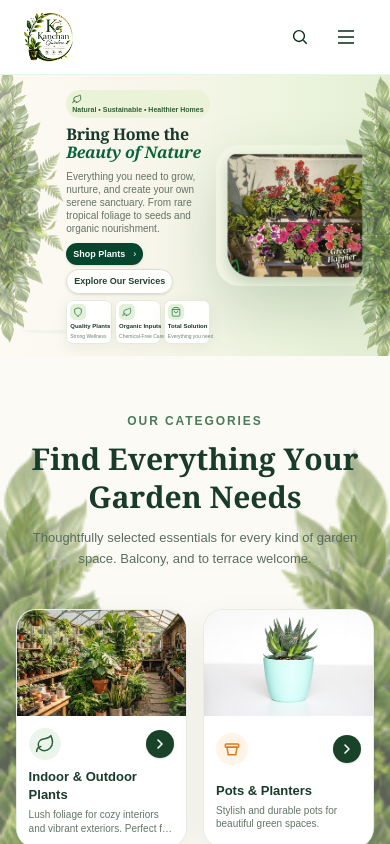
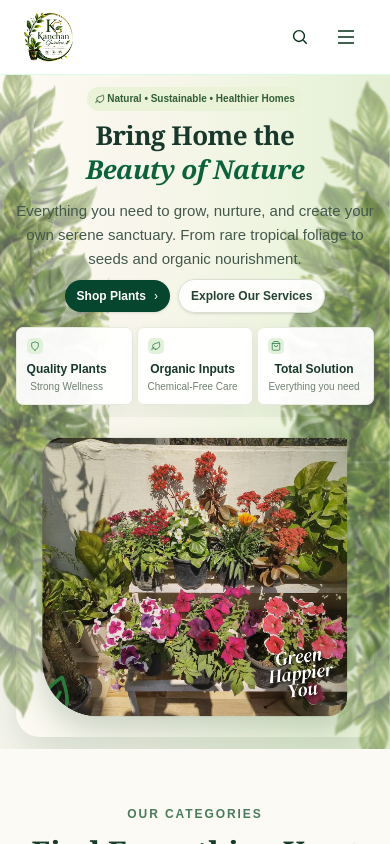
Before and after one commit to Brand-Mindz-Global-Technology-Pvt-Ltd/Kanchan-Frontend, a React (Vite) app: page / in a window 390 px wide. Shown: the top 844 px of the page. Built offline with nearby package versions, Linux system fonts and the light colour scheme.

Commit message:
Update home page sections and mobile layout

```diff
--- a/src/components/home/BotanicalChronicle.tsx
+++ b/src/components/home/BotanicalChronicle.tsx
@@ -70,7 +70,7 @@
           </p>
         </header>
 
-        <div className="mt-[25px] grid grid-cols-2 gap-3 sm:grid-cols-2 sm:gap-6 lg:grid-cols-3 min-[1280px]:gap-[60px]">
+        <div className="mt-[25px] grid grid-cols-1 gap-5 sm:grid-cols-2 sm:gap-6 lg:grid-cols-3 min-[1280px]:gap-[60px]">
           {articles.map((article) => (
             <CategoryCard
               key={article.title}
--- a/src/components/home/GardenerStories.tsx
+++ b/src/components/home/GardenerStories.tsx
@@ -74,12 +74,12 @@
           </span>
         </div>
 
-        <div className="mt-5 grid grid-cols-2 gap-3 min-[640px]:grid-cols-2 min-[640px]:gap-4 min-[1000px]:grid-cols-4 min-[1000px]:gap-[14px]">
+        <div className="mt-5 flex overflow-x-auto overflow-y-hidden gap-3.5 pb-3 pt-1 snap-x snap-mandatory touch-pan-x [scrollbar-width:none] [-ms-overflow-style:none] [&::-webkit-scrollbar]:hidden sm:grid sm:grid-cols-2 sm:gap-4 sm:overflow-visible sm:pb-0 sm:pt-0 sm:snap-none min-[1000px]:grid-cols-4 min-[1000px]:gap-[14px]">
           {testimonials.map((item) => (
             <article
               key={item.name}
               data-reveal-card
-              className="flex min-h-[198px] min-w-0 flex-col rounded-[15px] border border-[#E8E9DD] bg-white p-[14px_12px] min-[640px]:p-[18px_18px_16px] shadow-[0_4px_11px_rgba(35,55,35,0.2)]"
+              className="flex min-h-[198px] min-w-0 w-[87%] shrink-0 snap-start flex-col rounded-[15px] border border-[#E8E9DD] bg-white p-[14px_12px] shadow-[0_4px_11px_rgba(35,55,35,0.2)] sm:w-auto sm:shrink sm:snap-align-none min-[640px]:p-[18px_18px_16px]"
             >
               <div className="flex items-center gap-[10px]">
                 <img
--- a/src/output.css
+++ b/src/output.css
@@ -32,6 +32,7 @@
     --leading-snug: 1.375;
     --leading-normal: 1.5;
     --leading-relaxed: 1.625;
+    --radius-md: 0.375rem;
     --radius-xl: 0.75rem;
     --radius-2xl: 1rem;
     --radius-3xl: 1.5rem;
@@ -216,65 +217,14 @@
   .top-2\.5 {
     top: calc(var(--spacing) * 2.5);
   }
-  .top-4 {
-    top: calc(var(--spacing) * 4);
-  }
-  .top-6 {
-    top: calc(var(--spacing) * 6);
-  }
-  .top-8 {
-    top: calc(var(--spacing) * 8);
-  }
-  .top-10 {
-    top: calc(var(--spacing) * 10);
-  }
-  .-right-6 {
-    right: calc(var(--spacing) * -6);
-  }
-  .-right-8 {
-    right: calc(var(--spacing) * -8);
-  }
   .right-2\.5 {
     right: calc(var(--spacing) * 2.5);
   }
   .right-4 {
     right: calc(var(--spacing) * 4);
   }
-  .right-10 {
-    right: calc(var(--spacing) * 10);
-  }
-  .right-\[16\%\] {
-    right: 16%;
-  }
-  .-bottom-6 {
-    bottom: calc(var(--spacing) * -6);
-  }
-  .-bottom-8 {
-    bottom: calc(var(--spacing) * -8);
-  }
-  .-bottom-10 {
-    bottom: calc(var(--spacing) * -10);
-  }
-  .-bottom-12 {
-    bottom: calc(var(--spacing) * -12);
-  }
-  .-left-6 {
-    left: calc(var(--spacing) * -6);
-  }
-  .-left-8 {
-    left: calc(var(--spacing) * -8);
-  }
-  .-left-10 {
-    left: calc(var(--spacing) * -10);
-  }
-  .-left-12 {
-    left: calc(var(--spacing) * -12);
-  }
   .left-2\.5 {
     left: calc(var(--spacing) * 2.5);
-  }
-  .left-\[26\%\] {
-    left: 26%;
   }
   .isolate {
     isolation: isolate;
@@ -350,9 +300,6 @@
   }
   .mt-6 {
     margin-top: calc(var(--spacing) * 6);
-  }
-  .mt-8 {
-    margin-top: calc(var(--spacing) * 8);
   }
   .mt-\[2px\] {
     margin-top: 2px;
@@ -546,30 +493,15 @@
   .w-20 {
     width: calc(var(--spacing) * 20);
   }
-  .w-24 {
-    width: calc(var(--spacing) * 24);
-  }
-  .w-28 {
-    width: calc(var(--spacing) * 28);
-  }
-  .w-32 {
-    width: calc(var(--spacing) * 32);
-  }
-  .w-36 {
-    width: calc(var(--spacing) * 36);
-  }
-  .w-40 {
-    width: calc(var(--spacing) * 40);
-  }
-  .w-44 {
-    width: calc(var(--spacing) * 44);
-  }
   .w-\[18px\] {
     width: 18px;
   }
   .w-\[34px\] {
     width: 34px;
   }
+  .w-\[87\%\] {
+    width: 87%;
+  }
   .w-\[90\%\] {
     width: 90%;
   }
@@ -638,6 +570,9 @@
   }
   .max-w-\[1440px\] {
     max-width: 1440px;
+  }
+  .max-w-none {
+    max-width: none;
   }
   .min-w-0 {
     min-width: 0px;
@@ -655,39 +590,9 @@
     --tw-translate-y: calc(calc(1 / 2 * 100%) * -1);
     translate: var(--tw-translate-x) var(--tw-translate-y);
   }
-  .-rotate-12 {
-    rotate: calc(12deg * -1);
-  }
-  .-rotate-15 {
-    rotate: calc(15deg * -1);
-  }
-  .-rotate-25 {
-    rotate: calc(25deg * -1);
-  }
-  .-rotate-35 {
-    rotate: calc(35deg * -1);
-  }
-  .-rotate-45 {
-    rotate: calc(45deg * -1);
-  }
-  .rotate-12 {
-    rotate: 12deg;
-  }
-  .rotate-15 {
-    rotate: 15deg;
-  }
-  .rotate-20 {
-    rotate: 20deg;
-  }
   .rotate-25 {
     rotate: 25deg;
   }
-  .rotate-30 {
-    rotate: 30deg;
-  }
-  .rotate-35 {
-    rotate: 35deg;
-  }
   .rotate-45 {
     rotate: 45deg;
   }
@@ -700,9 +605,25 @@
   .cursor-pointer {
     cursor: pointer;
   }
+  .touch-pan-x {
+    --tw-pan-x: pan-x;
+    touch-action: var(--tw-pan-x,) var(--tw-pan-y,) var(--tw-pinch-zoom,);
+  }
   .resize {
     resize: both;
   }
+  .snap-x {
+    scroll-snap-type: x var(--tw-scroll-snap-strictness);
+  }
+  .snap-mandatory {
+    --tw-scroll-snap-strictness: mandatory;
+  }
+  .snap-start {
+    scroll-snap-align: start;
+  }
+  .\[scrollbar-width\:none\] {
+    scrollbar-width: none;
+  }
   .grid-cols-1 {
     grid-template-columns: repeat(1, minmax(0, 1fr));
   }
@@ -748,6 +669,9 @@
   .gap-1 {
     gap: var(--spacing);
   }
+  .gap-1\.5 {
+    gap: calc(var(--spacing) * 1.5);
+  }
   .gap-2 {
     gap: calc(var(--spacing) * 2);
   }
@@ -757,8 +681,14 @@
   .gap-3 {
     gap: calc(var(--spacing) * 3);
   }
+  .gap-3\.5 {
+    gap: calc(var(--spacing) * 3.5);
+  }
   .gap-4 {
     gap: calc(var(--spacing) * 4);
+  }
+  .gap-5 {
+    gap: calc(var(--spacing) * 5);
   }
   .gap-6 {
     gap: calc(var(--spacing) * 6);
@@ -801,8 +731,11 @@
   .overflow-hidden {
     overflow: hidden;
   }
-  .rounded {
-    border-radius: 0.25rem;
+  .overflow-x-auto {
+    overflow-x: auto;
+  }
+  .overflow-y-hidden {
+    overflow-y: hidden;
   }
   .rounded-2xl {
     border-radius: var(--radius-2xl);
@@ -827,6 +760,9 @@
   }
   .rounded-full {
     border-radius: calc(infinity * 1px);
+  }
+  .rounded-md {
+    border-radius: var(--radius-md);
   }
   .rounded-xl {
     border-radius: var(--radius-xl);
@@ -834,6 +770,10 @@
   .border {
     border-style: var(--tw-border-style);
     border-width: 1px;
+  }
+  .border-t {
+    border-top-style: var(--tw-border-style);
+    border-top-width: 1px;
   }
   .border-b {
     border-bottom-style: var(--tw-border-style);
@@ -965,6 +905,9 @@
   .object-cover {
     object-fit: cover;
   }
+  .object-fill {
+    object-fit: fill;
+  }
   .object-center {
     object-position: center;
   }
@@ -1037,9 +980,6 @@
   .py-4\.5 {
     padding-block: calc(var(--spacing) * 4.5);
   }
-  .py-6 {
-    padding-block: calc(var(--spacing) * 6);
-  }
   .py-8 {
     padding-block: calc(var(--spacing) * 8);
   }
@@ -1093,6 +1033,12 @@
   }
   .pb-0\.5 {
     padding-bottom: calc(var(--spacing) * 0.5);
+  }
+  .pb-3 {
+    padding-bottom: calc(var(--spacing) * 3);
+  }
+  .pb-4 {
+    padding-bottom: calc(var(--spacing) * 4);
   }
   .pb-5 {
     padding-bottom: calc(var(--spacing) * 5);
@@ -1201,11 +1147,11 @@
   .text-\[30px\] {
     font-size: 30px;
   }
+  .text-\[32px\] {
+    font-size: 32px;
+  }
   .text-\[34px\] {
     font-size: 34px;
-  }
-  .text-\[38px\] {
-    font-size: 38px;
   }
   .leading-3 {
     --tw-leading: calc(var(--spacing) * 3);
@@ -1492,12 +1438,6 @@
   .opacity-60 {
     opacity: 60%;
   }
-  .opacity-65 {
-    opacity: 65%;
-  }
-  .opacity-70 {
-    opacity: 70%;
-  }
   .opacity-75 {
     opacity: 75%;
   }
@@ -1620,6 +1560,9 @@
   .select-none {
     -webkit-user-select: none;
     user-select: none;
+  }
+  .\[-ms-overflow-style\:none\] {
+    -ms-overflow-style: none;
   }
   @media (hover: hover) {
     .group-hover\:translate-x-0\.5:is(:where(.group):hover *) {
@@ -1662,6 +1605,9 @@
     .hover\:bg-\[\#FBFDF8\]:hover {
       background-color: #FBFDF8;
     }
+    .hover\:bg-green-50:hover {
+      background-color: var(--color-green-50);
+    }
     .hover\:bg-green-100:hover {
       background-color: var(--color-green-100);
     }
@@ -1708,12 +1654,6 @@
     scale: var(--tw-scale-x) var(--tw-scale-y);
   }
   @media (width >= 640px) {
-    .min-\[640px\]\:grid-cols-2 {
-      grid-template-columns: repeat(2, minmax(0, 1fr));
-    }
-    .min-\[640px\]\:gap-4 {
-      gap: calc(var(--spacing) * 4);
-    }
     .min-\[640px\]\:p-\[18px_18px_16px\] {
       padding: 18px 18px 16px;
     }
@@ -1738,51 +1678,9 @@
     .sm\:top-3 {
       top: calc(var(--spacing) * 3);
     }
-    .sm\:top-8 {
-      top: calc(var(--spacing) * 8);
-    }
-    .sm\:top-10 {
-      top: calc(var(--spacing) * 10);
-    }
-    .sm\:top-12 {
-      top: calc(var(--spacing) * 12);
-    }
-    .sm\:-right-6 {
-      right: calc(var(--spacing) * -6);
-    }
-    .sm\:right-0 {
-      right: 0px;
-    }
     .sm\:right-3 {
       right: calc(var(--spacing) * 3);
     }
-    .sm\:right-4 {
-      right: calc(var(--spacing) * 4);
-    }
-    .sm\:right-6 {
-      right: calc(var(--spacing) * 6);
-    }
-    .sm\:right-16 {
-      right: calc(var(--spacing) * 16);
-    }
-    .sm\:-bottom-6 {
-      bottom: calc(var(--spacing) * -6);
-    }
-    .sm\:-bottom-8 {
-      bottom: calc(var(--spacing) * -8);
-    }
-    .sm\:-bottom-10 {
-      bottom: calc(var(--spacing) * -10);
-    }
-    .sm\:-left-6 {
-      left: calc(var(--spacing) * -6);
-    }
-    .sm\:-left-8 {
-      left: calc(var(--spacing) * -8);
-    }
-    .sm\:left-2 {
-      left: calc(var(--spacing) * 2);
-    }
     .sm\:left-3 {
       left: calc(var(--spacing) * 3);
     }
@@ -1801,6 +1699,9 @@
     .sm\:mt-7 {
       margin-top: calc(var(--spacing) * 7);
     }
+    .sm\:mt-8 {
+      margin-top: calc(var(--spacing) * 8);
+    }
     .sm\:mt-10 {
       margin-top: calc(var(--spacing) * 10);
     }
@@ -1819,6 +1720,9 @@
     .sm\:flex {
       display: flex;
     }
+    .sm\:grid {
+      display: grid;
+    }
     .sm\:inline {
       display: inline;
     }
@@ -1861,36 +1765,24 @@
     .sm\:w-20 {
       width: calc(var(--spacing) * 20);
     }
-    .sm\:w-24 {
-      width: calc(var(--spacing) * 24);
-    }
     .sm\:w-26 {
       width: calc(var(--spacing) * 26);
     }
-    .sm\:w-28 {
-      width: calc(var(--spacing) * 28);
-    }
-    .sm\:w-32 {
-      width: calc(var(--spacing) * 32);
-    }
-    .sm\:w-36 {
-      width: calc(var(--spacing) * 36);
-    }
-    .sm\:w-40 {
-      width: calc(var(--spacing) * 40);
-    }
-    .sm\:w-44 {
-      width: calc(var(--spacing) * 44);
-    }
-    .sm\:w-48 {
-      width: calc(var(--spacing) * 48);
-    }
-    .sm\:w-52 {
-      width: calc(var(--spacing) * 52);
-    }
     .sm\:w-\[82\%\] {
       width: 82%;
     }
+    .sm\:w-auto {
+      width: auto;
+    }
+    .sm\:shrink {
+      flex-shrink: 1;
+    }
+    .sm\:snap-none {
+      scroll-snap-type: none;
+    }
+    .sm\:snap-align-none {
+      scroll-snap-align: none;
+    }
     .sm\:grid-cols-2 {
       grid-template-columns: repeat(2, minmax(0, 1fr));
     }
@@ -1936,6 +1828,9 @@
     .sm\:justify-self-auto {
       justify-self: auto;
     }
+    .sm\:overflow-visible {
+      overflow: visible;
+    }
     .sm\:rounded-\[14px\] {
       border-radius: 14px;
     }
@@ -1981,6 +1876,9 @@
     .sm\:px-12 {
       padding-inline: calc(var(--spacing) * 12);
     }
+    .sm\:py-3 {
+      padding-block: calc(var(--spacing) * 3);
+    }
     .sm\:py-4 {
       padding-block: calc(var(--spacing) * 4);
     }
@@ -2008,11 +1906,17 @@
     .sm\:py-\[18px\] {
       padding-block: 18px;
     }
+    .sm\:pt-0 {
+      padding-top: 0px;
+    }
     .sm\:pt-11 {
       padding-top: calc(var(--spacing) * 11);
     }
     .sm\:pt-12 {
       padding-top: calc(var(--spacing) * 12);
+    }
+    .sm\:pb-0 {
+      padding-bottom: 0px;
     }
     .sm\:pb-6 {
       padding-bottom: calc(var(--spacing) * 6);
@@ -2121,30 +2025,9 @@
     }
   }
   @media (width >= 64rem) {
-    .lg\:top-10 {
-      top: calc(var(--spacing) * 10);
-    }
-    .lg\:top-12 {
-      top: calc(var(--spacing) * 12);
-    }
-    .lg\:-right-4 {
-      right: calc(var(--spacing) * -4);
-    }
     .lg\:right-6 {
       right: calc(var(--spacing) * 6);
     }
-    .lg\:right-10 {
-      right: calc(var(--spacing) * 10);
-    }
-    .lg\:right-28 {
-      right: calc(var(--spacing) * 28);
-    }
-    .lg\:-left-6 {
-      left: calc(var(--spacing) * -6);
-    }
-    .lg\:left-4 {
-      left: calc(var(--spacing) * 4);
-    }
     .lg\:col-span-6 {
       grid-column: span 6 / span 6;
     }
@@ -2154,27 +2037,6 @@
     .lg\:w-14 {
       width: calc(var(--spacing) * 14);
     }
-    .lg\:w-32 {
-      width: calc(var(--spacing) * 32);
-    }
-    .lg\:w-36 {
-      width: calc(var(--spacing) * 36);
-    }
-    .lg\:w-40 {
-      width: calc(var(--spacing) * 40);
-    }
-    .lg\:w-44 {
-      width: calc(var(--spacing) * 44);
-    }
-    .lg\:w-48 {
-      width: calc(var(--spacing) * 48);
-    }
-    .lg\:w-52 {
-      width: calc(var(--spacing) * 52);
-    }
-    .lg\:w-56 {
-      width: calc(var(--spacing) * 56);
-    }
     .lg\:max-w-\[560px\] {
       max-width: 560px;
     }
@@ -2217,14 +2079,14 @@
     .lg\:px-4 {
       padding-inline: calc(var(--spacing) * 4);
     }
-    .lg\:px-8 {
-      padding-inline: calc(var(--spacing) * 8);
-    }
     .lg\:px-10 {
       padding-inline: calc(var(--spacing) * 10);
     }
     .lg\:px-16 {
       padding-inline: calc(var(--spacing) * 16);
+    }
+    .lg\:py-3 {
+      padding-block: calc(var(--spacing) * 3);
     }
     .lg\:py-10 {
       padding-block: calc(var(--spacing) * 10);
@@ -2285,6 +2147,9 @@
     .xl\:text-\[56px\] {
       font-size: 56px;
     }
+  }
+  .\[\&\:\:-webkit-scrollbar\]\:hidden::-webkit-scrollbar {
+    display: none;
   }
 }
 * {
@@ -2333,6 +2198,23 @@
 @property --tw-skew-y {
   syntax: "*";
   inherits: false;
+}
+@property --tw-pan-x {
+  syntax: "*";
+  inherits: false;
+}
+@property --tw-pan-y {
+  syntax: "*";
+  inherits: false;
+}
+@property --tw-pinch-zoom {
+  syntax: "*";
+  inherits: false;
+}
+@property --tw-scroll-snap-strictness {
+  syntax: "*";
+  inherits: false;
+  initial-value: proximity;
 }
 @property --tw-space-y-reverse {
   syntax: "*";
@@ -2550,6 +2432,10 @@
       --tw-rotate-z: initial;
       --tw-skew-x: initial;
       --tw-skew-y: initial;
+      --tw-pan-x: initial;
+      --tw-pan-y: initial;
+      --tw-pinch-zoom: initial;
+      --tw-scroll-snap-strictness: proximity;
       --tw-space-y-reverse: 0;
       --tw-divide-y-reverse: 0;
       --tw-border-style: solid;
```
Also changed, not shown: src/components/home/ChooseKanchan.tsx (+3 -6 lines), src/components/home/GardenBanner.tsx (+57 -39 lines), src/components/ui/HeroBanner.tsx (+114 -0 lines).
